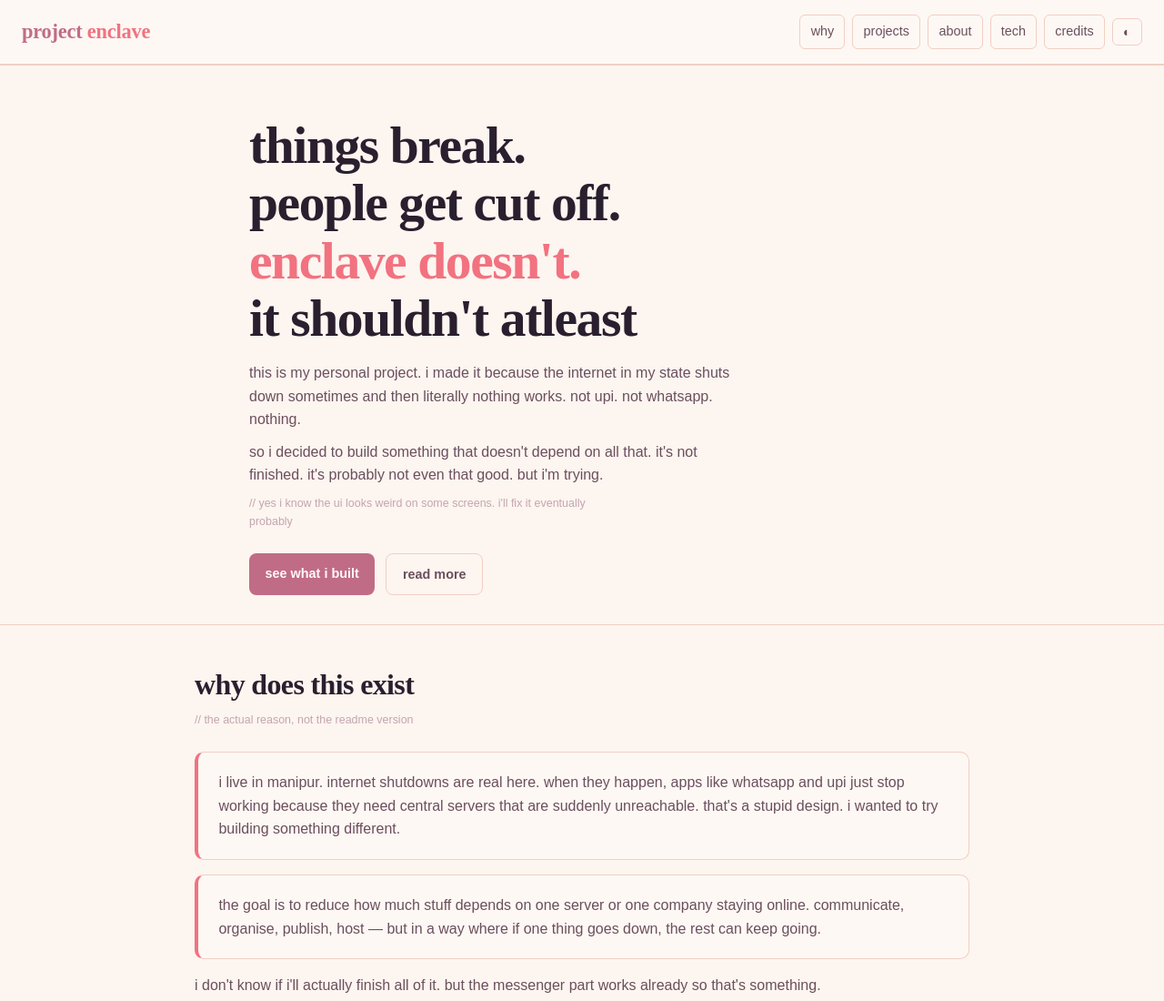
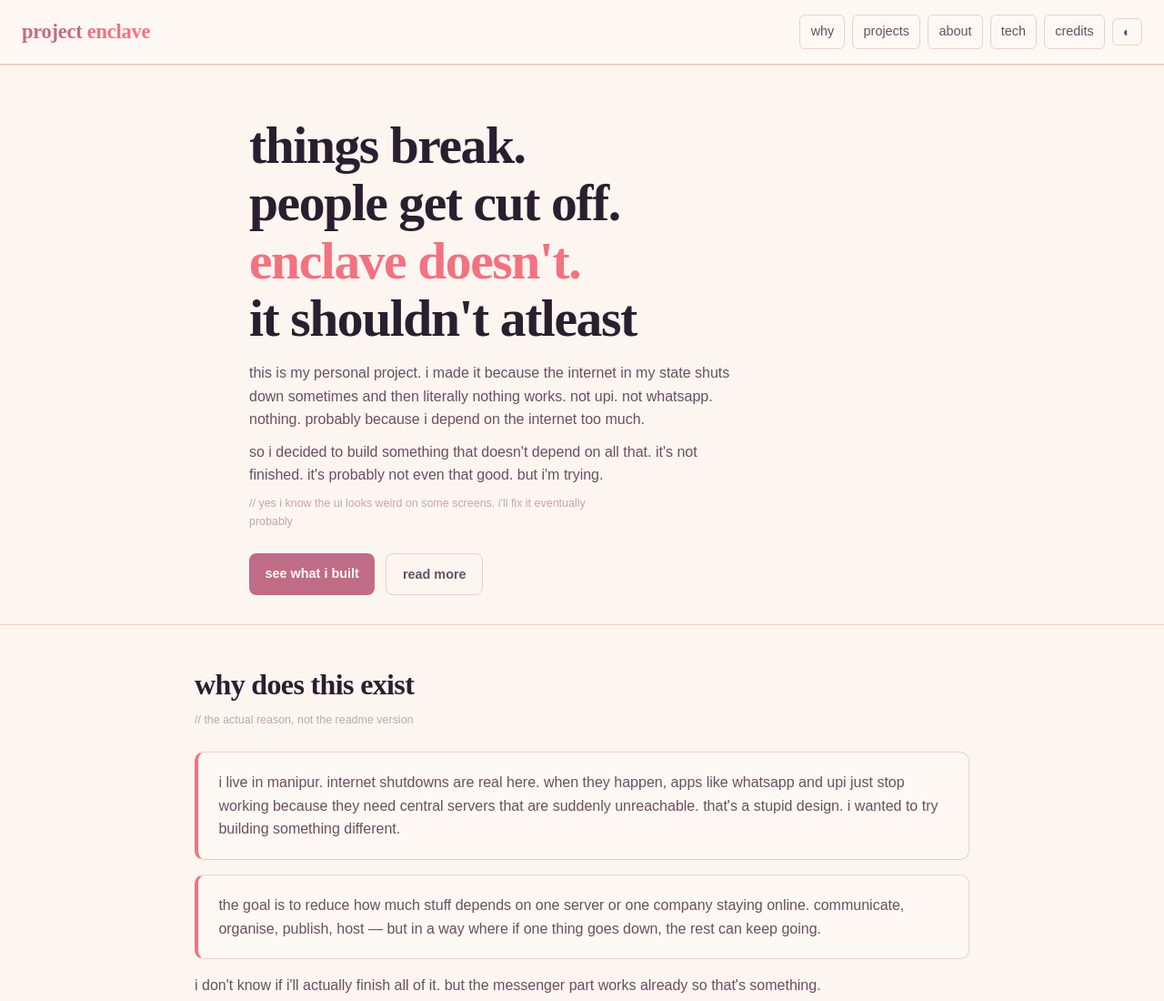
Before and after one commit to Enclave-Software/Enclave-Site, a plain HTML site: page index.html in a window 1280 px wide. Shown: the top 1100 px of the page at 91% size. Drawn offline with Linux system fonts and the light colour scheme; a web font is replaced by a local one.

Commit message:
ASDFGHJKL

```diff
--- a/index.html
+++ b/index.html
@@ -284,7 +284,7 @@
   <main>
     <div class="hero">
       <h1>things break.<br/>people get cut off.<br/><em>enclave doesn't.</em><br>it shouldn't atleast</h1>
-      <p>this is my personal project. i made it because the internet in my state shuts down sometimes and then literally nothing works. not upi. not whatsapp. nothing.</p>
+      <p>this is my personal project. i made it because the internet in my state shuts down sometimes and then literally nothing works. not upi. not whatsapp. nothing. probably because i depend on the internet too much.</p>
       <p>so i decided to build something that doesn't depend on all that. it's not finished. it's probably not even that good. but i'm trying.</p>
       <p class="small-note">// yes i know the ui looks weird on some screens. i'll fix it eventually probably</p>
       <div class="btn-row">
```
